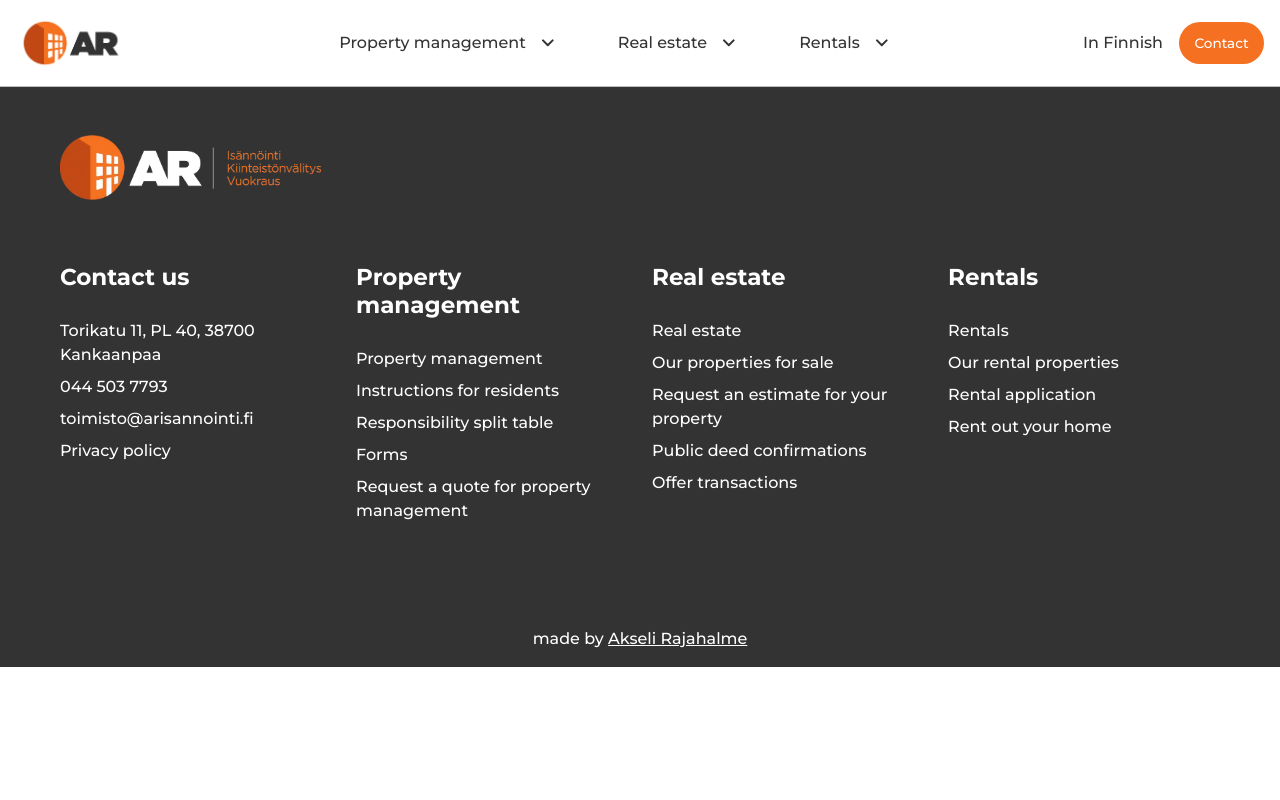
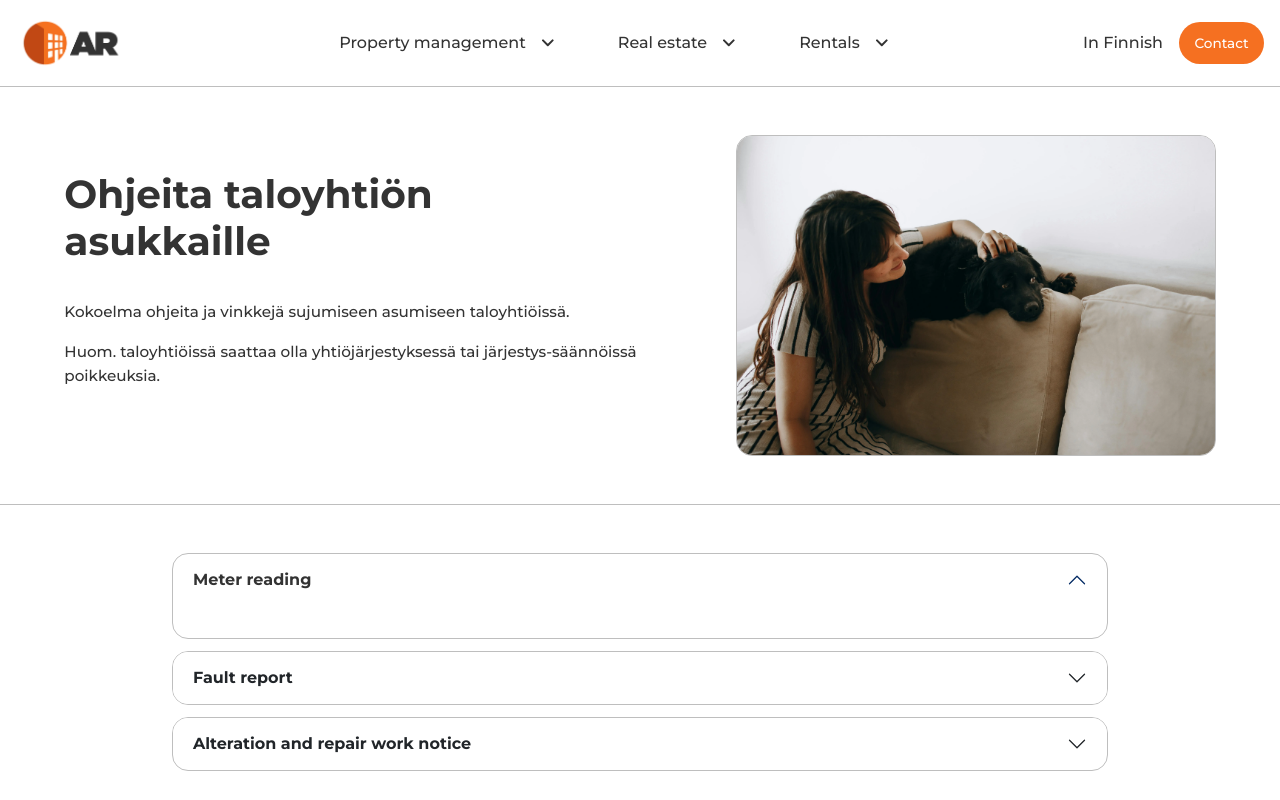
Before and after one commit to AkseliRaj/real-estate-management-website, a React (Vite) app in the folder ar-isannointi-oy/: page /ohjeet-taloyhtion-asukkaille in a window 1280 px wide. Shown: the top 800 px of the page. Built offline with nearby package versions, Linux system fonts and the light colour scheme.

Commit message:
New page feature: PropertyManagementInstructions. Added initial content to the page

```diff
--- a/ar-isannointi-oy/src/App.jsx
+++ b/ar-isannointi-oy/src/App.jsx
@@ -7,6 +7,7 @@ import Footer from './components/Footer';
 { /*PAGES*/ }
 import PropertyManagementLanding from './pages/PropertyManagementLanding';
 import PropertyManagementQuotePage from './pages/PropertyManagementQuotePage';
+import PropertyManagementInstructions from './pages/PropertyManagementInstructions';
 
 function App() {
   return (
@@ -15,6 +16,7 @@ function App() {
       <Routes>
         <Route path="/" element={<PropertyManagementLanding />} />
         <Route path="/tarjous-isannoinnista" element={<PropertyManagementQuotePage />} />
+        <Route path="/ohjeet-taloyhtion-asukkaille" element={<PropertyManagementInstructions />} />
       </Routes>
       <Footer />
     </>
--- /dev/null
+++ b/ar-isannointi-oy/src/css/PropertyManagementInstructions.css
@@ -0,0 +1,3 @@
+.Instruction-Introduction-Section {
+    border-bottom: 1px solid #BEBEBE;
+}
--- a/ar-isannointi-oy/src/data/siteLinks.js
+++ b/ar-isannointi-oy/src/data/siteLinks.js
@@ -4,7 +4,7 @@ const SITE_LINKS = {
     email: '#',
     privacyPolicy: '#',
     propertyManagement: '/',
-    instructionsForResidents: '#',
+    instructionsForResidents: '/ohjeet-taloyhtion-asukkaille',
     responsibilitySplitTable: '#',
     forms: '#',
     requestQuote: '/tarjous-isannoinnista',
--- a/ar-isannointi-oy/src/locales/en/translation.json
+++ b/ar-isannointi-oy/src/locales/en/translation.json
@@ -169,6 +169,13 @@
     "form": {
       "submitButton": "Submit form",
       "submittedMessage": "Form submitted! We will contact you as soon as possible."
+    },
+    "PropertyManagementInstructions": {
+      "Introduction-Section": {
+        "title": "Instructions for residents",
+        "paragraph1": "A collection of instructions and tips for living smoothly in housing associations.",
+        "paragraph2": "Note: housing associations may have exceptions in their articles of association or bylaws."
+      }
     }
   }
 }
--- a/ar-isannointi-oy/src/locales/fi/translation.json
+++ b/ar-isannointi-oy/src/locales/fi/translation.json
@@ -170,5 +170,12 @@
       "submitButton": "Lähetä lomake",
       "submittedMessage": "Lomake on lähetetty! Olemme sinuun yhteyksissä pikimmiten."
     }
+  },
+  "PropertyManagementInstructions": {
+    "Introduction-Section": {
+      "title": "Ohjeita taloyhtiön asukkaille",
+      "paragraph1": "Kokoelma ohjeita ja vinkkejä sujumiseen asumiseen taloyhtiöissä.",
+      "paragraph2": "Huom. taloyhtiöissä saattaa olla yhtiöjärjestyksessä tai järjestys-säännöissä poikkeuksia."
+    }
   }
 }
--- /dev/null
+++ b/ar-isannointi-oy/src/pages/PropertyManagementInstructions.jsx
@@ -0,0 +1,56 @@
+import '../css/PropertyManagementInstructions.css'
+import { useTranslation } from 'react-i18next';
+
+import ResidentInstructionsImage from '../assets/webp/ResidentInstructionsImage.webp'
+import AccordionMenuGrid from '../components/AccordionMenuGrid';
+
+function PropertyManagementInstructions() {
+    const { t } = useTranslation();
+
+    const formCardItems = [
+        { heading: t('propertyLanding.forms.cards.consumptionReading') },
+        { heading: t('propertyLanding.forms.cards.faultReport') },
+        { heading: t('propertyLanding.forms.cards.alterationAndRepairNotice') }
+    ];
+
+    return (
+        <div className="container-fluid px-0">
+
+            <div className='container-fluid Instruction-Introduction-Section'>
+                <div className='row gx-0 d-flex justify-content-center py-5'>
+                    <div className='col-11 col-xxl-9'>
+                        <div className='d-block d-md-none col-12 col-sm-11 pb-5'>
+                            <img src={ResidentInstructionsImage} alt={t('propertyLanding.images.introductionAlt')} className="Responsibility-Image" />
+                        </div>
+                        <div className='row gx-0 justify-content-between align-items-center'>
+                            <div className='col-12 col-sm-11 col-md-6 col-lg-5 col-xl-6 col-xxl-5'>
+                                <h3 className='pb-3 d-none d-md-block'>{t('PropertyManagementInstructions.Introduction-Section.title')}</h3>
+                                <h4 className='pb-1 d-block d-md-none'>{t('PropertyManagementInstructions.Introduction-Section.title')}</h4>
+                                <p>{t('PropertyManagementInstructions.Introduction-Section.paragraph1')}</p>
+                                <p className='pb-1 pb-md-3'>{t('PropertyManagementInstructions.Introduction-Section.paragraph2')}</p>
+                            </div>
+                            <div className='d-none d-md-flex justify-content-end col-5'>
+                                <img src={ResidentInstructionsImage} alt={t('propertyLanding.images.introductionAlt')} className="Responsibility-Image" />
+                            </div>
+                        </div>
+                    </div>
+                </div>
+            </div>
+
+            <div className='container-fluid Instruction-Accordion-Section'>
+                <div className='row justify-content-center'>
+                    <div className="col-9 py-5">
+                        <AccordionMenuGrid
+                            items={formCardItems}
+                            className='Property-Form-Card-Grid'
+                            minCardWidthRem={11}
+                        />
+                    </div>
+                </div>
+            </div>
+
+        </div>
+    )
+}
+
+export default PropertyManagementInstructions
```
Also changed, not shown: ar-isannointi-oy/src/assets/webp/ResidentInstructionsImage.webp (added).
